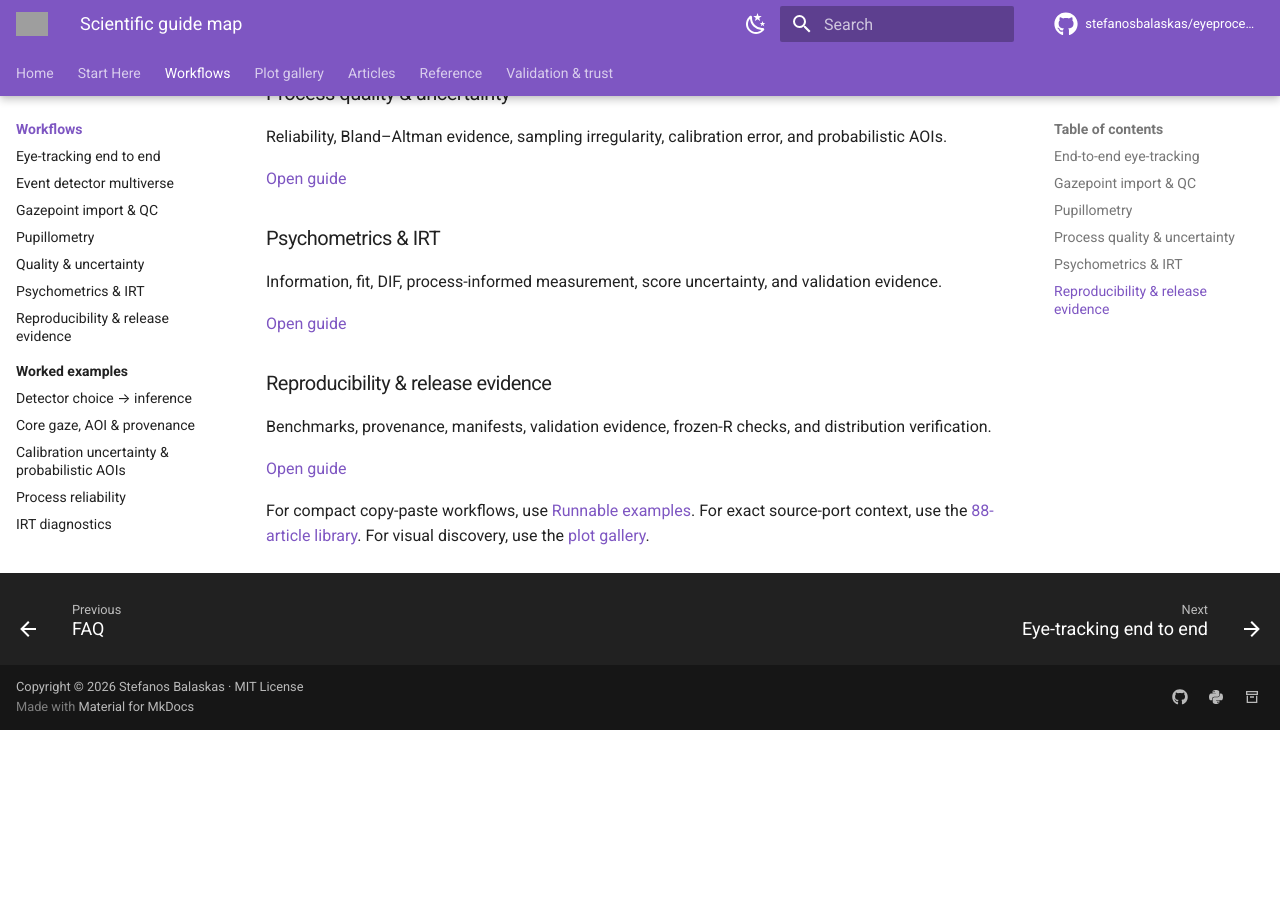
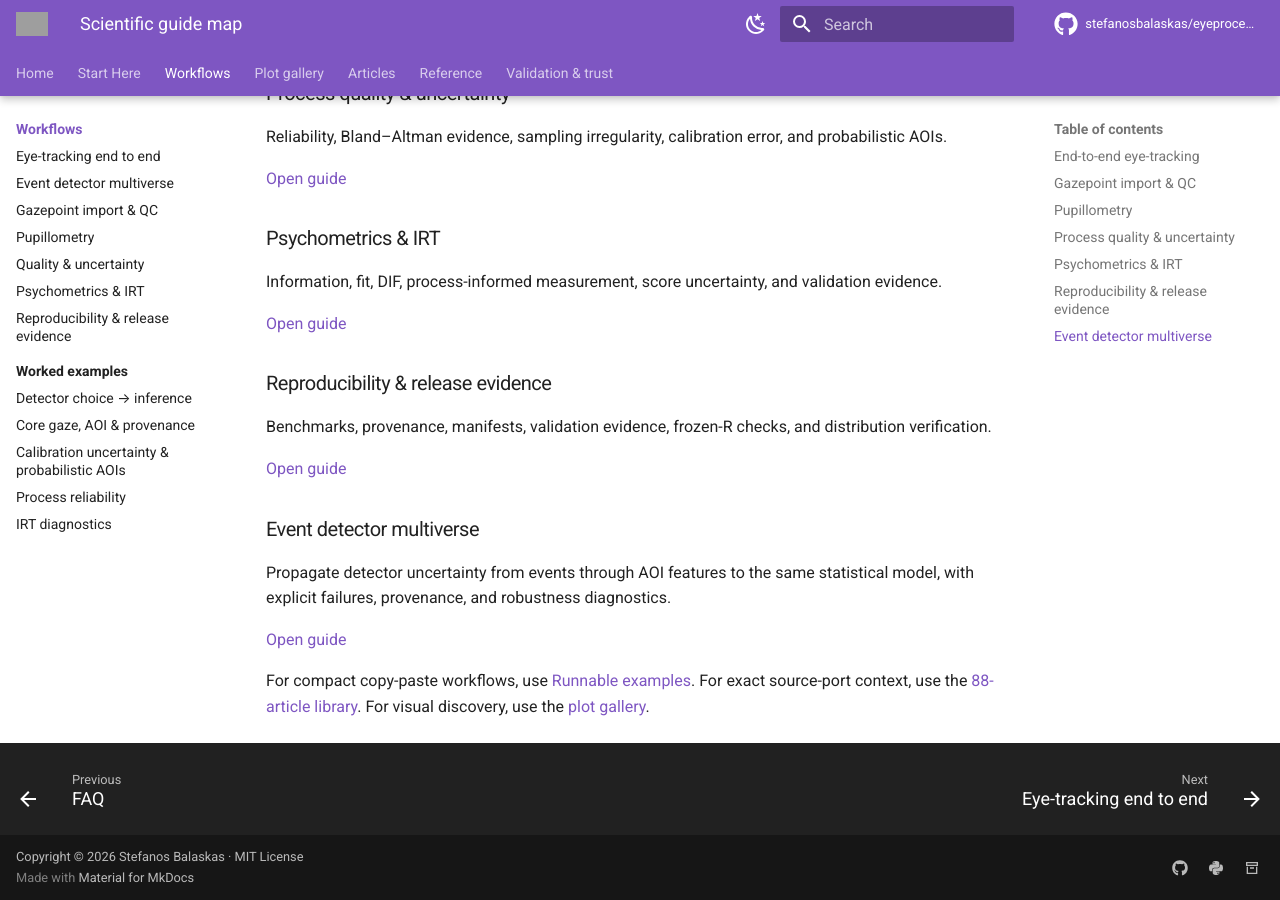
Before and after one commit to stefanosbalaskas/eyeprocesspy, an MkDocs documentation site: the page built from docs/guides/index.md, in a window 1280 px wide and 900 px high, scrolled down 684 px. Built offline with MkDocs 1.6.1 and Material for MkDocs 9.7.7, drawn with Linux system fonts in a browser that asks for light colours; comment, search, counter and statistics services are not loaded; before the commit the page ends 1414 px from its top, so only the background shows below that; grey boxes are pictures that could not be loaded.

Commit message:
docs: surface detector multiverse in guide hub

```diff
--- a/docs/guides/index.md
+++ b/docs/guides/index.md
@@ -51,6 +51,15 @@ Benchmarks, provenance, manifests, validation evidence, frozen-R checks, and dis
 [Open guide](reproducibility-release-evidence.md)
 
 </div>
+<div class="ep-card" markdown>
+
+### Event detector multiverse
+Propagate detector uncertainty from events through AOI features to the same statistical model, with explicit failures, provenance, and robustness diagnostics.
+
+[Open guide](event-detector-multiverse.md)
+
+</div>
+
 </div>
 
 For compact copy-paste workflows, use [Runnable examples](../examples/index.md). For exact source-port context, use the [88-article library](../articles/index.md). For visual discovery, use the [plot gallery](../gallery.md).
```
